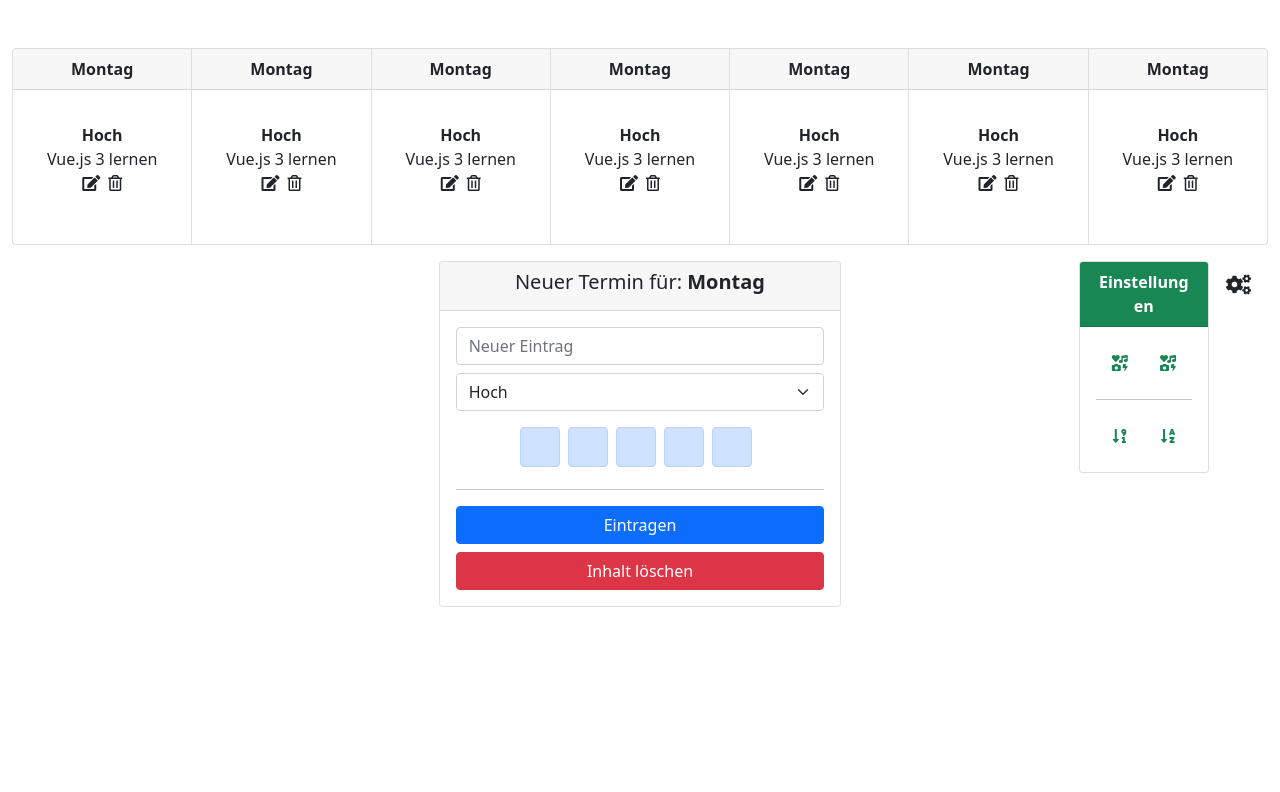
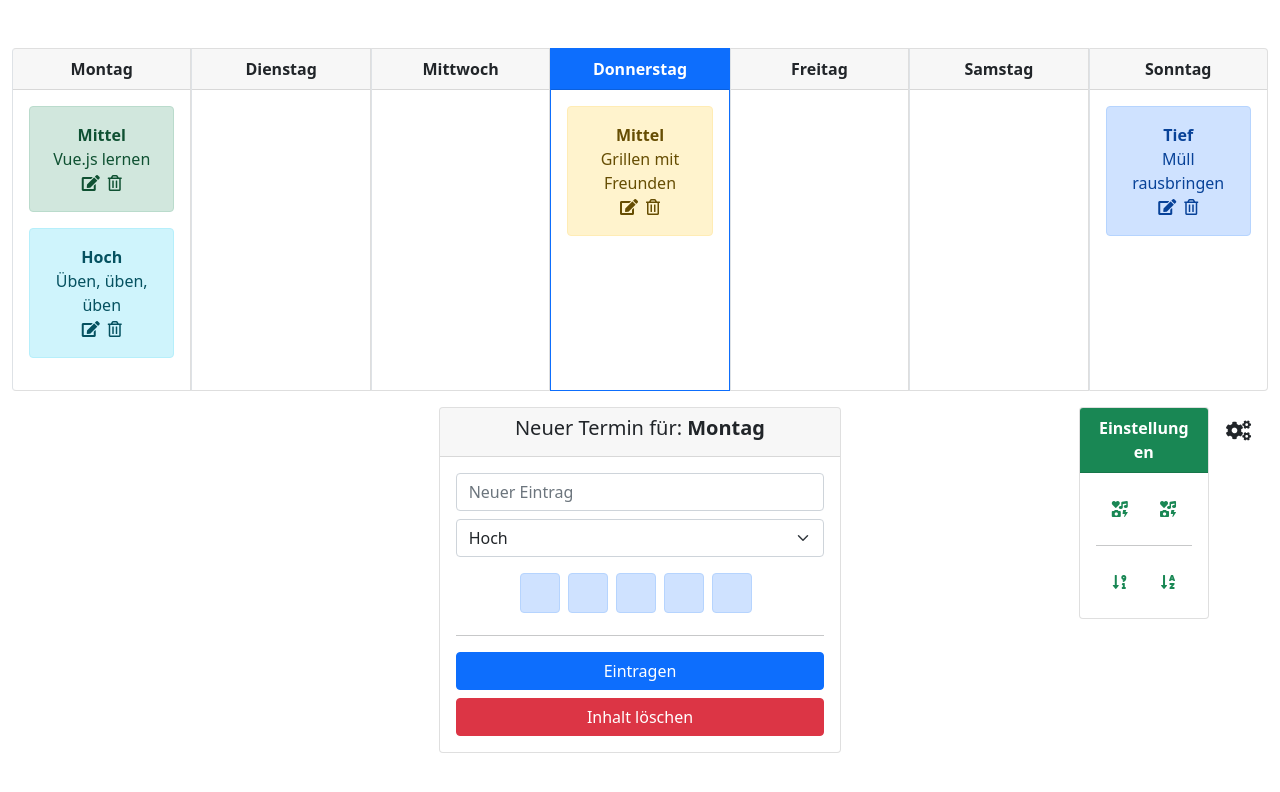
Before and after one commit to Laurin49/diwe_05_24_vue_kalender, a Vue app: page / in a window 1280 px wide. Shown: the top 792 px of the page. Built offline with nearby package versions, Linux system fonts and the light colour scheme.

Commit message:
dev02 Store und Komponenten

```diff
--- a/src/components/CalendarDay.vue
+++ b/src/components/CalendarDay.vue
@@ -1,21 +1,54 @@
 <template>
-  <div class="card" v-for="i in 7" :key="i">
-    <div class="card-header text-center" role="button">
-      <strong>Montag</strong>
+  <div class="card border-start" :class="cardClasses">
+    <div class="card-header text-center" :class="cardHeaderClasses" role="button">
+      <strong>{{ day.fullName }}</strong>
     </div>
     <div class="card-body">
       <div id="calendar-day">
-        <CalendarEvent />
+        <CalendarEvent v-for="event in day.events" :key="event.title" :event="event"/>
       </div>
     </div>
   </div>
 </template>
 <script>
 import CalendarEvent from "./CalendarEvent.vue";
+import Store from "../store";
 export default {
   name: "CalendarDay",
   components: {
     CalendarEvent,
+  },
+  props: {
+    day: {
+      type: Object,
+      required: true,
+      default: function() {
+        return {
+          id: -1,
+          shortName: "N.a.",
+          fullName: "Not available",
+          events: [],
+          active: false,
+        };
+      },
+      validator: function(value) {
+        if (Object.keys(value).includes("id")) {
+          return true;
+        }
+      },
+    },
+  },
+  computed: {
+    cardClasses() {
+      return this.day.id === Store.getters.activeDay().id
+        ? ["border-primary"]
+        : null;
+    },
+    cardHeaderClasses() {
+      return this.day.id === Store.getters.activeDay().id
+        ? ["bg-primary", "text-white"]
+        : null;
+    },
   }
 };
 </script>
--- a/src/components/CalendarEvent.vue
+++ b/src/components/CalendarEvent.vue
@@ -1,11 +1,11 @@
 <template>
   <div id="calendar-event">
-    <div class="alert text-center">
+    <div class="alert text-center" :class="alertColor">
       <div>
-        <strong>Hoch</strong>
+        <strong>{{ priorityDisplayName }}</strong>
       </div>
 
-      <div>Vue.js 3 lernen</div>
+      <div>{{ event.title }}</div>
 
       <div>
         <i class="fas fa-edit me-2" role="button"></i>
@@ -17,7 +17,27 @@
 <script>
 export default {
   name: "CalendarEvent",
+  props: {
+    event: {
+      type: Object,
+    },
+  },
+  computed: {
+    priorityDisplayName() {
+      switch (this.event.priority) {
+        case 1:
+          return "Tief";
+        case 0:
+          return "Mittel";
+        case -1:
+          return "Hoch";
+      }
+      return "Unbekannte Priorität";
+    },
+    alertColor() {
+      return "alert-" + this.event.color;
+    }
+  },
 };
 </script>
-<style scoped>
-</style>
+<style scoped></style>
--- a/src/components/CalendarWeek.vue
+++ b/src/components/CalendarWeek.vue
@@ -1,17 +1,23 @@
 <template>
   <div id="calender-week">
     <div class="card-group">
-      <CalendarDay />
+      <CalendarDay v-for="day in calendarWeekData" :key="day.id" :day="day" />
     </div>
   </div>
 </template>
 <script>
 import CalendarDay from "./CalendarDay.vue";
+import Store from "../store";
 export default {
   name: "CalendarWeek",
   components: {
     CalendarDay,
-  }
+  },
+  data() {
+    return {
+      calendarWeekData: Store.state.calendarWeekData,
+    }
+  },
 };
 </script>
 <style scoped>
--- /dev/null
+++ b/src/store.js
@@ -0,0 +1,17 @@
+import { reactive, readonly } from "vue";
+import { calendarWeekData } from "./seed";
+
+const state = reactive({
+  calendarWeekData,
+});
+
+const getters = {
+  activeDay: () => state.calendarWeekData.find((day) => day.active),
+};
+const mutations = {};
+
+export default {
+  state: readonly(state),
+  getters,
+  mutations,
+}
```
